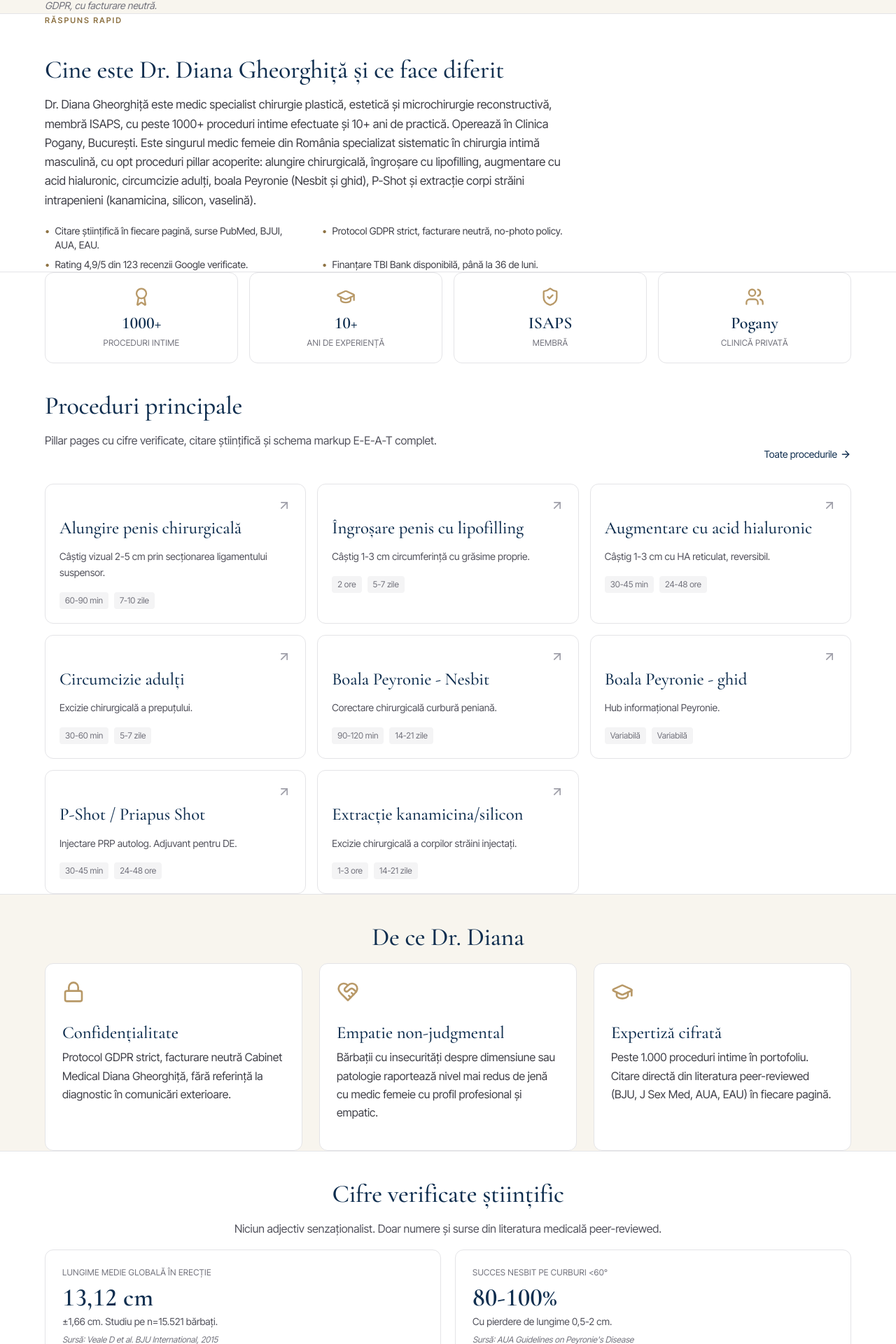
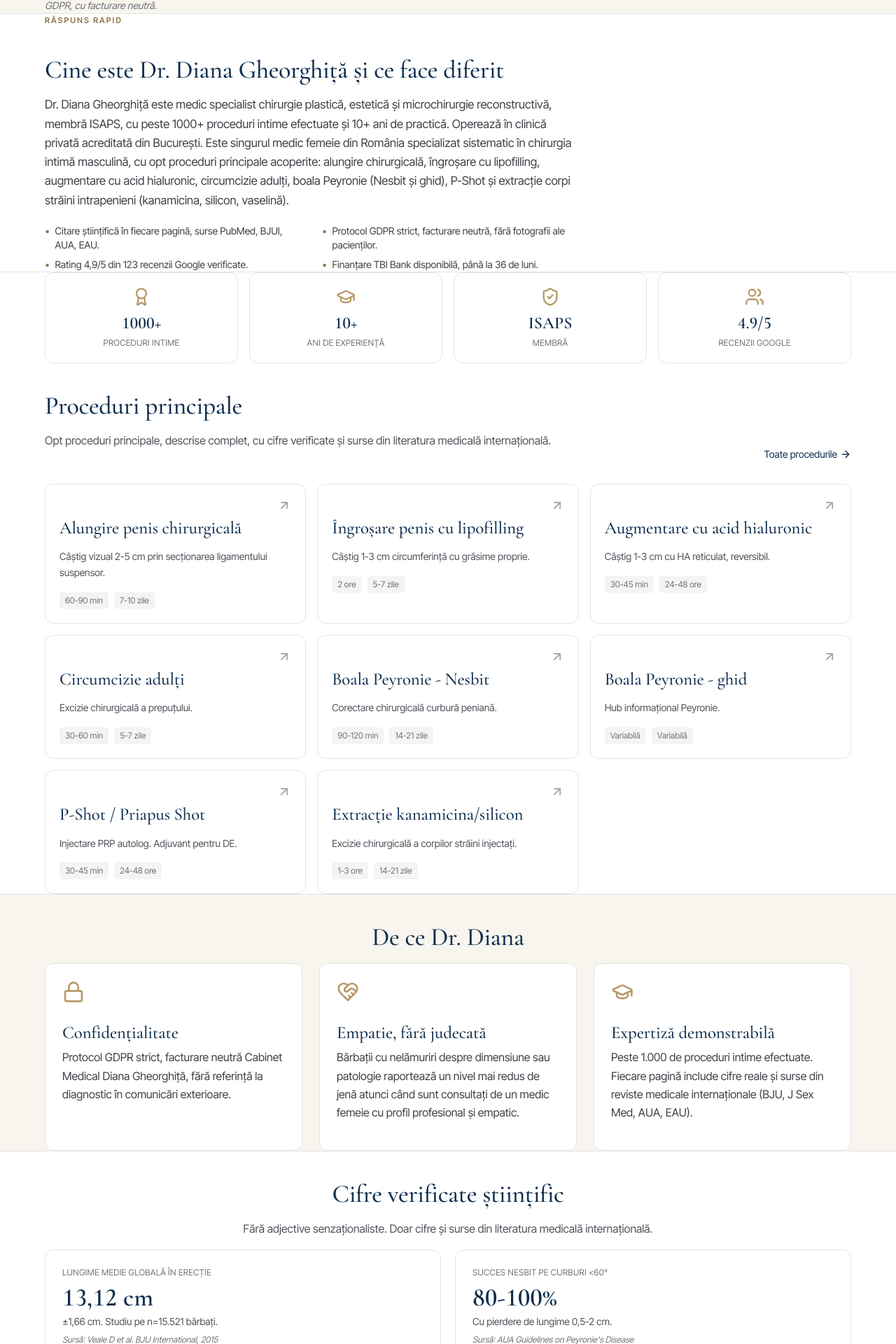
Before and after one commit to mihnea-eugen/chirurgia-intima, a Next.js app: page / in a window 1280 px wide. Shown: the part 478-2398 px from the top of the page at 70% size. Built offline with nearby package versions, Linux system fonts and the light colour scheme; no server answers.

Commit message:
copy: scoate Pogany hero+stat+meta+intro, layout testimoniale py-20+eyebrow

```diff
--- a/app/page.tsx
+++ b/app/page.tsx
@@ -21,7 +21,7 @@ import type { Metadata } from "next";
 export const metadata: Metadata = {
   title: "Dr. Diana Gheorghiță | Chirurgie intimă masculină București",
   description:
-    "Singurul medic femeie din România specializat sistematic în chirurgia intimă masculină. ISAPS, peste 10 ani experiență, Clinica Pogany. Faloplastie, circumcizie, Peyronie, extracție kanamicina."
+    "Singurul medic femeie din România specializat sistematic în chirurgia intimă masculină. ISAPS, peste 10 ani experiență, clinică privată acreditată. Faloplastie, circumcizie, Peyronie, extracție kanamicina."
 };
 
 const procedureBlurbs: Record<string, string> = {
@@ -54,7 +54,7 @@ export default function HomePage() {
       <section className="bg-[var(--color-brand-cream)] border-b border-zinc-200 overflow-hidden">
         <div className="container-wide py-14 lg:py-20 grid lg:grid-cols-12 gap-10 lg:gap-12 items-center">
           <div className="lg:col-span-7">
-            <div className="eyebrow mb-4">ISAPS · 10+ ani · Clinica Pogany</div>
+            <div className="eyebrow mb-4">ISAPS · 10+ ani · clinică privată acreditată</div>
             <h1 className="font-display leading-[1.1] mb-5">
               Chirurgie intimă masculină.
               <br />
@@ -94,17 +94,17 @@ export default function HomePage() {
         </div>
       </section>
 
-      {/* RĂSPUNS RAPID, AI Overviews + Speakable */}
+      {/* INTRODUCERE SCURTĂ */}
       <section className="bg-white border-b border-zinc-200" data-speakable="true">
         <div className="container-wide py-10 lg:py-14">
           <div className="eyebrow mb-3">Răspuns rapid</div>
           <h2 className="font-display text-2xl lg:text-3xl mb-4 max-w-3xl">Cine este Dr. Diana Gheorghiță și ce face diferit</h2>
           <p className="text-zinc-700 max-w-3xl text-[1.05rem] leading-relaxed">
-            Dr. Diana Gheorghiță este medic specialist chirurgie plastică, estetică și microchirurgie reconstructivă, membră ISAPS, cu peste {SITE.trust.proceduresPerformed}+ proceduri intime efectuate și {SITE.trust.yearsExperience}+ ani de practică. Operează în Clinica Pogany, București. Este singurul medic femeie din România specializat sistematic în chirurgia intimă masculină, cu opt proceduri pillar acoperite: alungire chirurgicală, îngroșare cu lipofilling, augmentare cu acid hialuronic, circumcizie adulți, boala Peyronie (Nesbit și ghid), P-Shot și extracție corpi străini intrapenieni (kanamicina, silicon, vaselină).
+            Dr. Diana Gheorghiță este medic specialist chirurgie plastică, estetică și microchirurgie reconstructivă, membră ISAPS, cu peste {SITE.trust.proceduresPerformed}+ proceduri intime efectuate și {SITE.trust.yearsExperience}+ ani de practică. Operează în clinică privată acreditată din București. Este singurul medic femeie din România specializat sistematic în chirurgia intimă masculină, cu opt proceduri principale acoperite: alungire chirurgicală, îngroșare cu lipofilling, augmentare cu acid hialuronic, circumcizie adulți, boala Peyronie (Nesbit și ghid), P-Shot și extracție corpi străini intrapenieni (kanamicina, silicon, vaselină).
           </p>
           <ul className="grid sm:grid-cols-2 gap-x-6 gap-y-2 mt-5 text-sm text-zinc-700 max-w-3xl">
             <li className="flex gap-2"><span className="text-[var(--color-brand-gold-deep)]">•</span> Citare științifică în fiecare pagină, surse PubMed, BJUI, AUA, EAU.</li>
-            <li className="flex gap-2"><span className="text-[var(--color-brand-gold-deep)]">•</span> Protocol GDPR strict, facturare neutră, no-photo policy.</li>
+            <li className="flex gap-2"><span className="text-[var(--color-brand-gold-deep)]">•</span> Protocol GDPR strict, facturare neutră, fără fotografii ale pacienților.</li>
             <li className="flex gap-2"><span className="text-[var(--color-brand-gold-deep)]">•</span> Rating 4,9/5 din 123 recenzii Google verificate.</li>
             <li className="flex gap-2"><span className="text-[var(--color-brand-gold-deep)]">•</span> Finanțare TBI Bank disponibilă, până la 36 de luni.</li>
           </ul>
@@ -118,7 +118,7 @@ export default function HomePage() {
             { icon: Award, label: "Proceduri intime", value: `${SITE.trust.proceduresPerformed}+` },
             { icon: GraduationCap, label: "Ani de experiență", value: `${SITE.trust.yearsExperience}+` },
             { icon: ShieldCheck, label: "Membră", value: "ISAPS" },
-            { icon: Users, label: "Clinică privată", value: "Pogany" }
+            { icon: Users, label: "Recenzii Google", value: `${SITE.trust.rating}/5` }
           ].map((s, idx) => (
             <div key={idx} className="bg-white border border-zinc-200 rounded-xl p-5 text-center">
               <s.icon className="w-7 h-7 mx-auto text-[var(--color-brand-gold)] mb-2" />
@@ -134,7 +134,7 @@ export default function HomePage() {
         <div className="flex justify-between items-end mb-8 flex-wrap gap-3">
           <div>
             <h2 className="text-3xl font-display font-semibold">Proceduri principale</h2>
-            <p className="text-zinc-600 mt-1">Pillar pages cu cifre verificate, citare științifică și schema markup E-E-A-T complet.</p>
+            <p className="text-zinc-600 mt-1">Opt proceduri principale, descrise complet, cu cifre verificate și surse din literatura medicală internațională.</p>
           </div>
           <Link href="/proceduri" className="text-sm text-[var(--color-brand-navy)] no-underline inline-flex items-center gap-1">
             Toate procedurile <ArrowRight className="w-4 h-4" />
@@ -160,13 +160,13 @@ export default function HomePage() {
               },
               {
                 icon: HeartHandshake,
-                title: "Empatie non-judgmental",
-                text: "Bărbații cu insecurități despre dimensiune sau patologie raportează nivel mai redus de jenă cu medic femeie cu profil profesional și empatic."
+                title: "Empatie, fără judecată",
+                text: "Bărbații cu nelămuriri despre dimensiune sau patologie raportează un nivel mai redus de jenă atunci când sunt consultați de un medic femeie cu profil profesional și empatic."
               },
               {
                 icon: GraduationCap,
-                title: "Expertiză cifrată",
-                text: "Peste 1.000 proceduri intime în portofoliu. Citare directă din literatura peer-reviewed (BJU, J Sex Med, AUA, EAU) în fiecare pagină."
+                title: "Expertiză demonstrabilă",
+                text: "Peste 1.000 de proceduri intime efectuate. Fiecare pagină include cifre reale și surse din reviste medicale internaționale (BJU, J Sex Med, AUA, EAU)."
               }
             ].map((c, idx) => (
               <div key={idx} className="bg-white p-6 rounded-xl border border-zinc-200">
@@ -183,7 +183,7 @@ export default function HomePage() {
       <section className="container-wide py-16">
         <h2 className="text-3xl font-display font-semibold text-center mb-3">Cifre verificate științific</h2>
         <p className="text-zinc-600 text-center max-w-2xl mx-auto mb-10">
-          Niciun adjectiv senzaționalist. Doar numere și surse din literatura medicală peer-reviewed.
+          Fără adjective senzaționaliste. Doar cifre și surse din literatura medicală internațională.
         </p>
         <div className="grid md:grid-cols-2 gap-5">
           <div className="bg-white border border-zinc-200 rounded-xl p-6">
@@ -241,8 +241,9 @@ export default function HomePage() {
 
       {/* TESTIMONIALE */}
       <section className="bg-zinc-50 border-y border-zinc-200">
-        <div className="container-wide py-16">
-          <h2 className="text-3xl font-display font-semibold text-center mb-10">Pacienți Dr. Diana</h2>
+        <div className="container-wide py-20 lg:py-24">
+          <div className="eyebrow mb-3 text-center">Mărturii pacienți</div>
+          <h2 className="text-3xl font-display text-center mb-3">Cuvinte de la pacienți</h2>
           <p className="text-center text-zinc-600 max-w-2xl mx-auto mb-10 text-sm">
             Toate testimonialele sunt anonimizate cu acordul pacienților, conforme GDPR. Numele și fotografia nu sunt afișate.
           </p>
```
